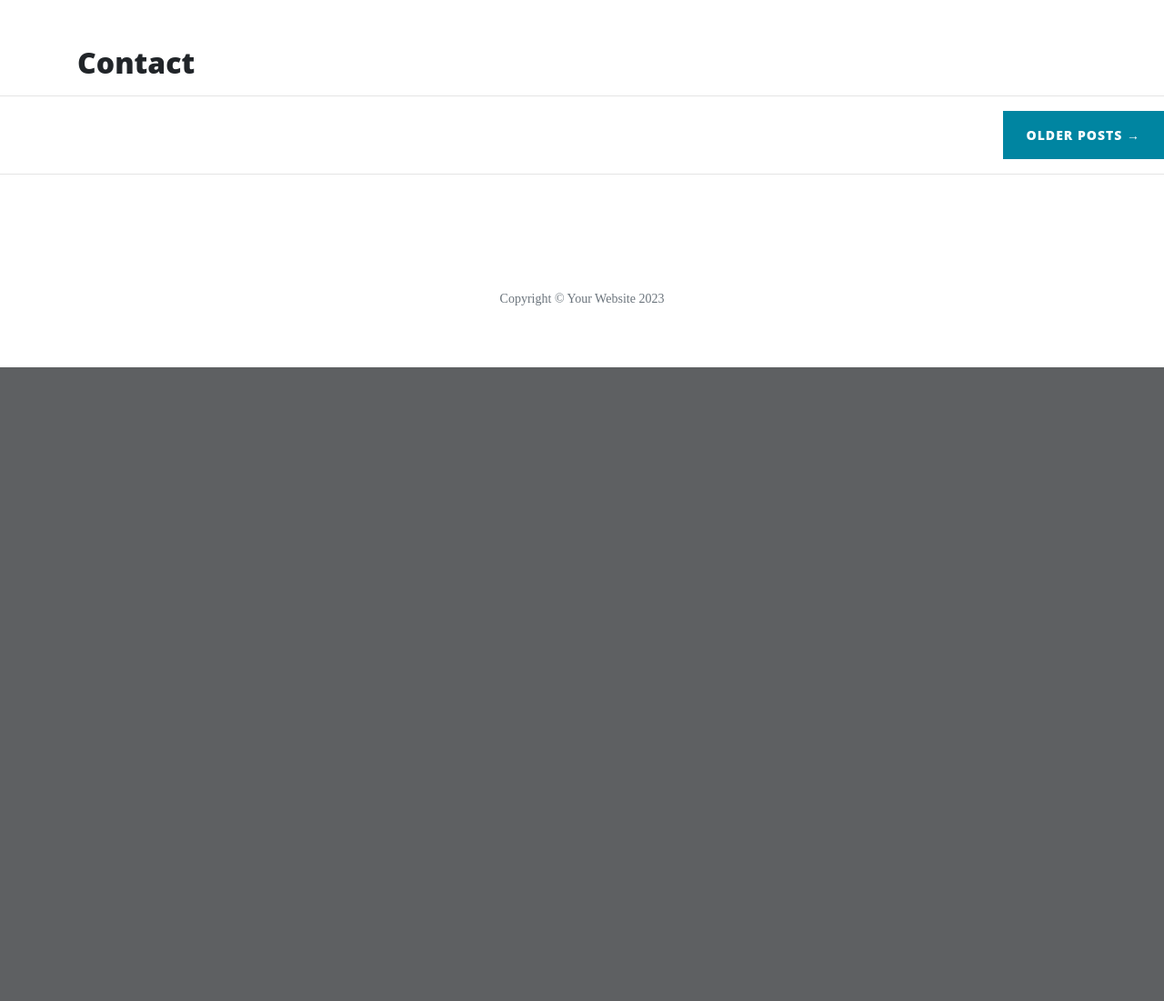
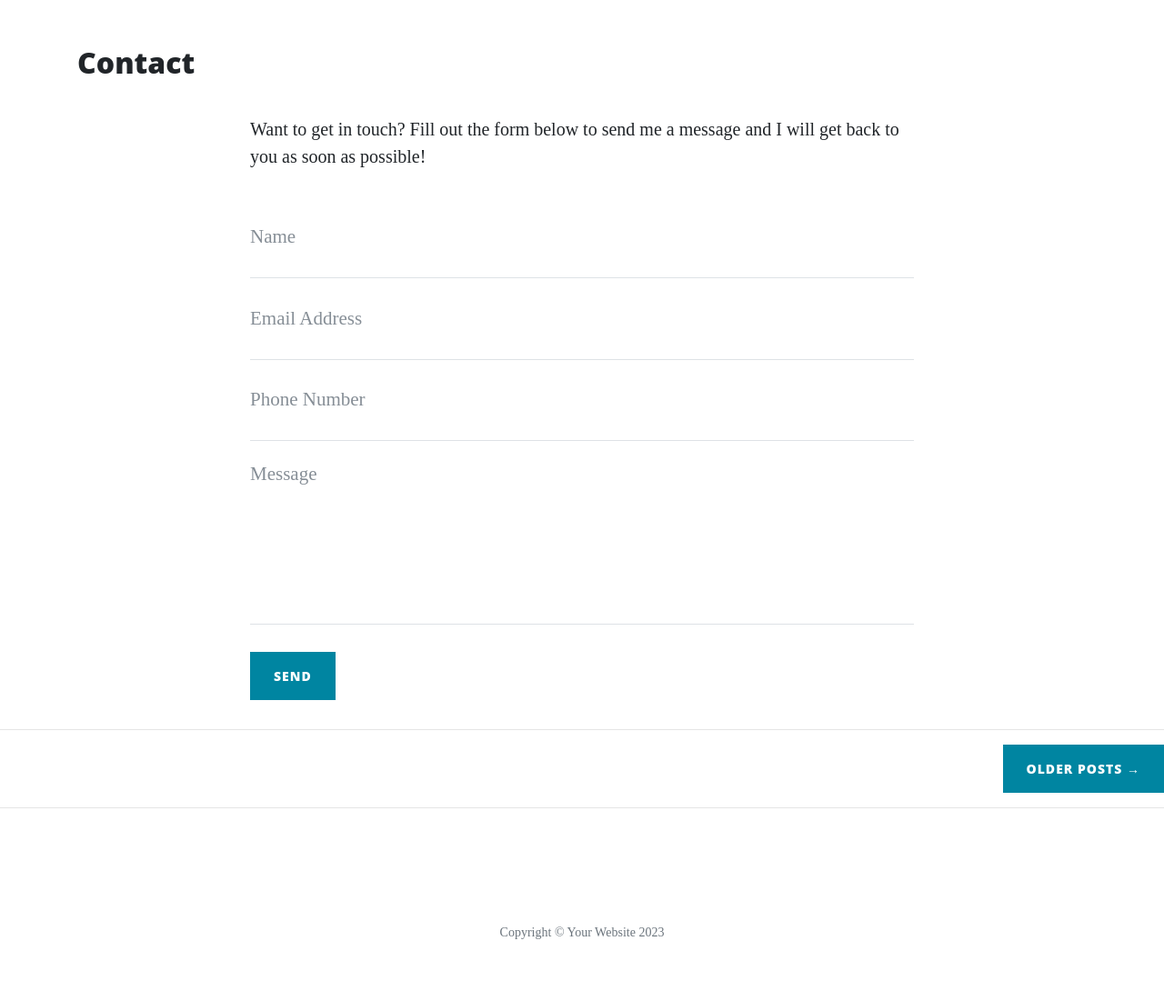
Before and after one commit to Amozaya/flask_demo, a Flask app: page /contact in a window 1280 px wide. Shown: the part 628-1729 px from the top of the page at 91% size. Before the commit the page ends 1032 px from the top, so only its background shows below. Run offline with Flask 3, Linux system fonts and the light colour scheme; some libraries are stand-ins or nearby versions.

Commit message:
Add Contact page

```diff
--- a/run.py
+++ b/run.py
@@ -1,6 +1,6 @@
 import os
 import json
-from flask import Flask, render_template
+from flask import Flask, render_template, request
 
 
 app = Flask(__name__)
@@ -20,13 +20,25 @@ def about():
     return render_template("about.html", page_title="About", company=data)
 
 
-@app.route("/contact")
+@app.route("/contact", methods=["GET", "POST"])
 def contact():
+    if request.method == "POST":
+        print(request.form.get)
     return render_template("contact.html", page_title="Contact")
 
 @app.route("/careers")
 def careers():
     return render_template("careers.html", page_title="Careers")
+
+@app.route("/about/<member_name>")
+def about_member(member_name):
+    member = {}
+    with open("data/company.json", "r") as json_data:
+        data = json.load(json_data)
+        for obj in data:
+            if obj["url"] == member_name:
+                member = obj
+    return render_template("member.html", member=member)
 
 
 if __name__ == "__main__":
--- a/templates/about.html
+++ b/templates/about.html
@@ -19,7 +19,7 @@
 <div class="row featurette">
     {% if loop.index % 2 != 0%}
     <div class="col md-7">
-        <h3>{{member.name}}</h3>
+        <h3><a href="/about/{{ member.url }}">{{member.name}}</a></h3>
         <p>
             {{member.description}}
         </p>
@@ -33,7 +33,7 @@
         <img src="{{member.image_source}}" alt="" class="featurette-image image-responsive">
     </div>
     <div class="col md-7">
-        <h3>{{member.name}}</h3>
+        <h3><a href="/about/{{ member.url }}">{{member.name}}</a></h3>
         <p>
             {{member.description}}
         </p>
--- a/templates/contact.html
+++ b/templates/contact.html
@@ -1,4 +1,49 @@
 {% extends "base.html" %}
 {% block content %}
-    <h2>{{ page_title }}</h2>
+<h2>{{ page_title }}</h2>
+<div class="row">
+    <div class="col-lg-8 col-md-10 mx-auto">
+        <p>Want to get in touch? Fill out the form below to send me a message and I will get back to you as soon as
+            possible!</p>
+        <form method="POST" name="sentMessage" id="contactForm" novalidate>
+            <div class="control-group">
+                <div class="form-group floating-label-form-group controls">
+                    <label>Name</label>
+                    <input type="text" class="form-control" placeholder="Name" name="name" id="name" required
+                        data-validation-required-message="Please enter your name.">
+                    <p class="help-block text-danger"></p>
+                </div>
+            </div>
+            <div class="control-group">
+                <div class="form-group floating-label-form-group controls">
+                    <label>Email Address</label>
+                    <input type="email" class="form-control" placeholder="Email Address" name="email" id="email" required
+                        data-validation-required-message="Please enter your email address.">
+                    <p class="help-block text-danger"></p>
+                </div>
+            </div>
+            <div class="control-group">
+                <div class="form-group col-xs-12 floating-label-form-group controls">
+                    <label>Phone Number</label>
+                    <input type="tel" class="form-control" placeholder="Phone Number" name="phone" id="phone" required
+                        data-validation-required-message="Please enter your phone number.">
+                    <p class="help-block text-danger"></p>
+                </div>
+            </div>
+            <div class="control-group">
+                <div class="form-group floating-label-form-group controls">
+                    <label>Message</label>
+                    <textarea rows="5" class="form-control" placeholder="Message" name="message" id="message" required
+                        data-validation-required-message="Please enter a message."></textarea>
+                    <p class="help-block text-danger"></p>
+                </div>
+            </div>
+            <br>
+            <div id="success"></div>
+            <div class="form-group">
+                <button type="submit" class="btn btn-primary" id="sendMessageButton">Send</button>
+            </div>
+        </form>
+    </div>
+</div>
 {% endblock %}
```
Also changed, not shown: data/company.json (+26 -13 lines), templates/member.html (added, +16 -0 lines).
